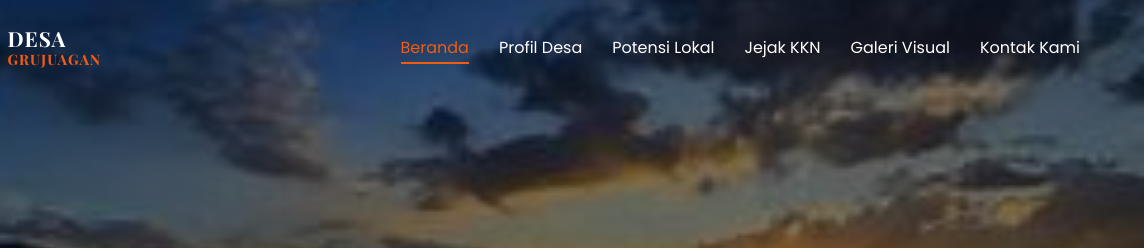
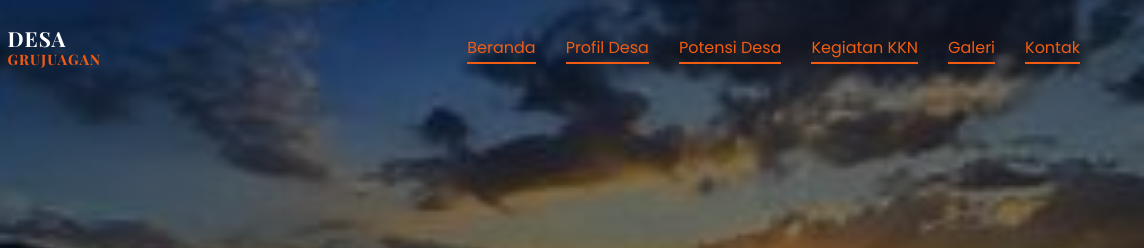
Before and after one commit to KKN27UTM/Desa-Grujughan, a plain HTML site: page index.html in a window 1280 px wide. Shown: the top 248 px of the page, 136-1280 px from the left. Drawn offline with nearby package versions, Linux system fonts and the light colour scheme.

Commit message:
update js

```diff
--- a/main.js
+++ b/main.js
@@ -52,15 +52,21 @@ function setActiveNavLink() {
     const navLinks = document.querySelectorAll('.nav-links a');
 
     navLinks.forEach(link => {
-        const linkPath = link.getAttribute('href');
+        const href = link.getAttribute('href');
 
-        // Cek jika link adalah Beranda (/)
-        const isHome = currentPath.endsWith('/') || currentPath.endsWith('index.html');
+        // Membersihkan path untuk perbandingan yang akurat
+        const cleanCurrentPath = currentPath.split('/').pop() || 'index.html';
+        const cleanHref = href.split('/').pop();
 
-        if (linkPath === '/' && isHome) {
+        if (cleanCurrentPath === cleanHref) {
             link.classList.add('active');
-        } else if (linkPath !== '/' && currentPath.includes(linkPath)) {
-            link.classList.add('active');
+        }
+
+        // Tambahan untuk menangani root folder di GitHub
+        if (currentPath.endsWith('/') && href.includes('index.html')) {
+            if (!currentPath.includes('profile') && !currentPath.includes('kegiatan')) {
+                    link.classList.add('active');
+            }
         }
     });
 }
--- a/navbar.html
+++ b/navbar.html
@@ -6,12 +6,12 @@
         </div>
 
         <ul class="nav-links">
-            <li><a href="/">Beranda</a></li>
-            <li><a href="/profile/">Profil Desa</a></li>
-            <li><a href="/potensi/">Potensi Lokal</a></li>
-            <li><a href="/kegiatan/">Jejak KKN</a></li>
-            <li><a href="/galeri/">Galeri Visual</a></li>
-            <li><a href="/kontak/">Kontak Kami</a></li>
+            <li><a href="index.html">Beranda</a></li>
+            <li><a href="profile/index.html">Profil Desa</a></li>
+            <li><a href="potensi/index.html">Potensi Desa</a></li>
+            <li><a href="kegiatan/index.html">Kegiatan KKN</a></li>
+            <li><a href="galeri/index.html">Galeri</a></li>
+            <li><a href="kontak/index.html">Kontak</a></li>
         </ul>
 
         <div class="mobile-menu-icon" onclick="toggleMenu()">
```
